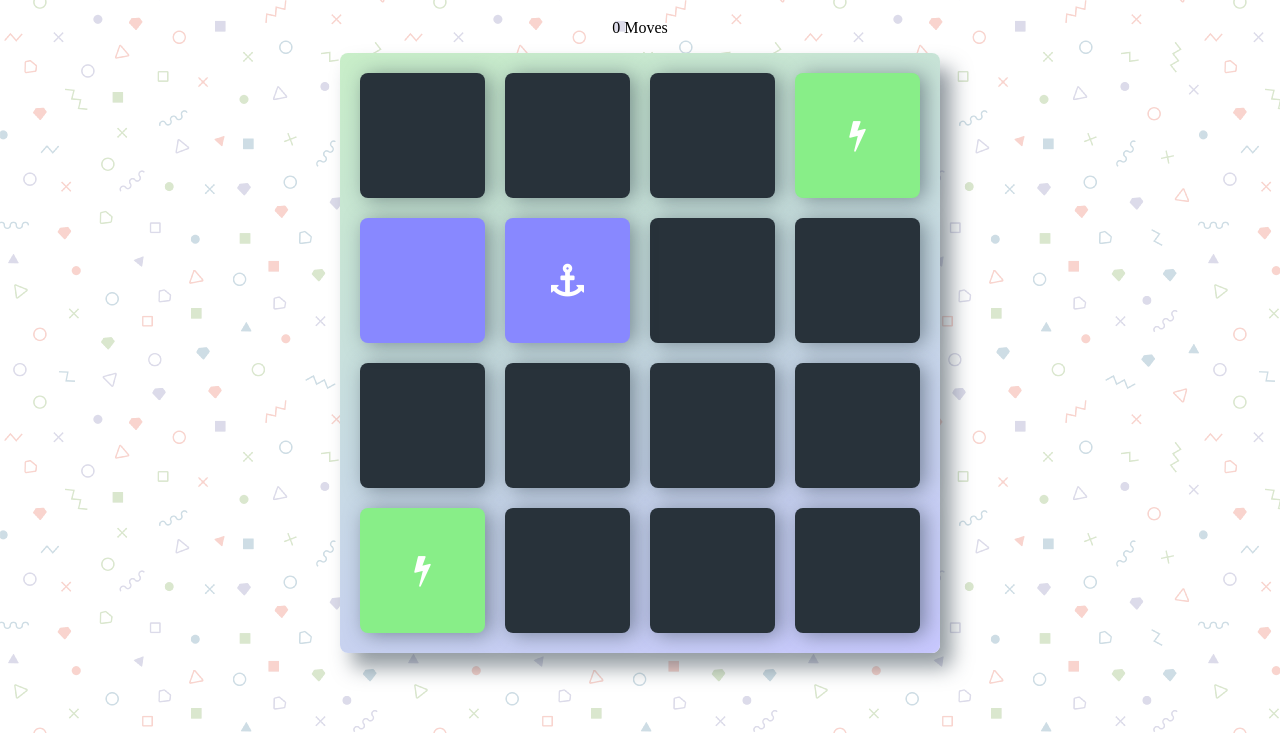
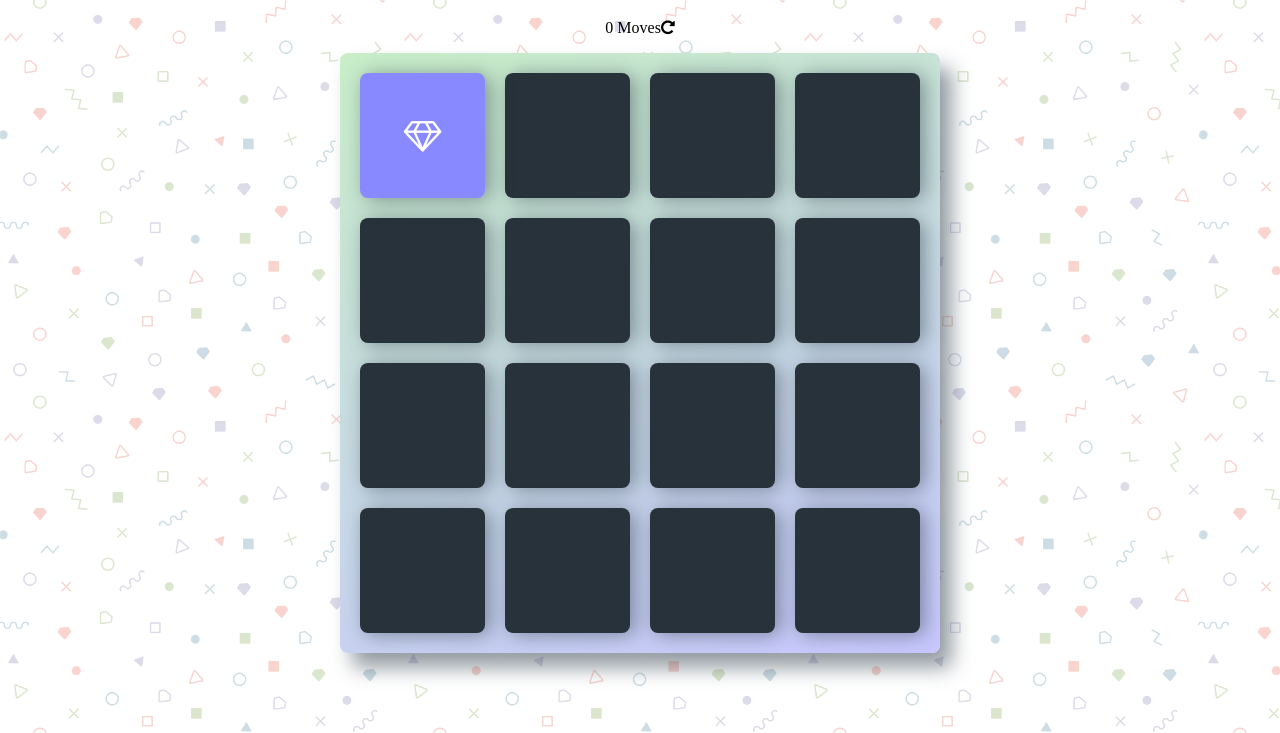
Before and after one commit to grantiverson/concentration, a plain HTML site: page index.html in a window 1280 px wide. Both pictures are taken after a click on the item 422 px from the left and 202 px from the top of the page. Shown: the part 67-800 px from the top of the page. Drawn offline with Linux system fonts and the light colour scheme.

Commit message:
Updated HTML and CSS

```diff
--- a/css/app.css
+++ b/css/app.css
@@ -76,3 +76,8 @@ h1 {
     background: #8e8;
     font-size: 33px;
 }
+
+.restart {
+    float: right;
+    cursor: pointer;
+}
--- a/index.html
+++ b/index.html
@@ -16,7 +16,11 @@
         </header>
 
         <section>
-            <span>0</span> Moves
+            <span class="moves">0</span> Moves
+
+            <div class="restart">
+                <i class="fa fa-repeat"></i>
+            </div>
         </section>
 
         <ul id="deck">
@@ -29,13 +33,13 @@
             <li class="card">
                 <i class="fa fa-anchor"></i>
             </li>
-            <li class="card match">
+            <li class="card">
                 <i class="fa fa-bolt"></i>
             </li>
-            <li class="card open">
+            <li class="card">
                 <i class="fa fa-cube"></i>
             </li>
-            <li class="card open show">
+            <li class="card">
                 <i class="fa fa-anchor"></i>
             </li>
             <li class="card">
@@ -56,7 +60,7 @@
             <li class="card">
                 <i class="fa fa-bomb"></i>
             </li>
-            <li class="card match">
+            <li class="card">
                 <i class="fa fa-bolt"></i>
             </li>
             <li class="card">
--- a/js/app.js
+++ b/js/app.js
@@ -0,0 +1,57 @@
+const click = function() {
+    console.log("click");
+}
+/*
+ * Create a list that holds all of your cards
+ */
+let deck = document.querySelectorAll("li");
+
+/*
+ * Display the cards on the page
+ *   - shuffle the list of cards using the provided "shuffle" method below
+ *   - loop through each card and create its HTML
+ *   - add each card's HTML to the page
+ */
+
+
+ const restart = document.querySelector(".restart");
+ restart.addEventListener("click", click);
+
+// Shuffle function from http://stackoverflow.com/a/2450976
+function shuffle(array) {
+    var currentIndex = array.length, temporaryValue, randomIndex;
+
+    while (currentIndex !== 0) {
+        randomIndex = Math.floor(Math.random() * currentIndex);
+        currentIndex -= 1;
+        temporaryValue = array[currentIndex];
+        array[currentIndex] = array[randomIndex];
+        array[randomIndex] = temporaryValue;
+    }
+
+    return array;
+}
+
+const flipCard = function (card) {
+    card.srcElement.classList.toggle("open");
+    card.srcElement.classList.toggle("show");
+}
+
+
+
+for (let i = 0; i < deck.length; i++) {
+    //console.log(deck[i]);
+    deck[i].addEventListener("click", flipCard);
+}
+
+
+/*
+ * set up the event listener for a card. If a card is clicked:
+ *  - display the card's symbol (put this functionality in another function that you call from this one)
+ *  - add the card to a *list* of "open" cards (put this functionality in another function that you call from this one)
+ *  - if the list already has another card, check to see if the two cards match
+ *    + if the cards do match, lock the cards in the open position (put this functionality in another function that you call from this one)
+ *    + if the cards do not match, remove the cards from the list and hide the card's symbol (put this functionality in another function that you call from this one)
+ *    + increment the move counter and display it on the page (put this functionality in another function that you call from this one)
+ *    + if all cards have matched, display a message with the final score (put this functionality in another function that you call from this one)
+ */
```
